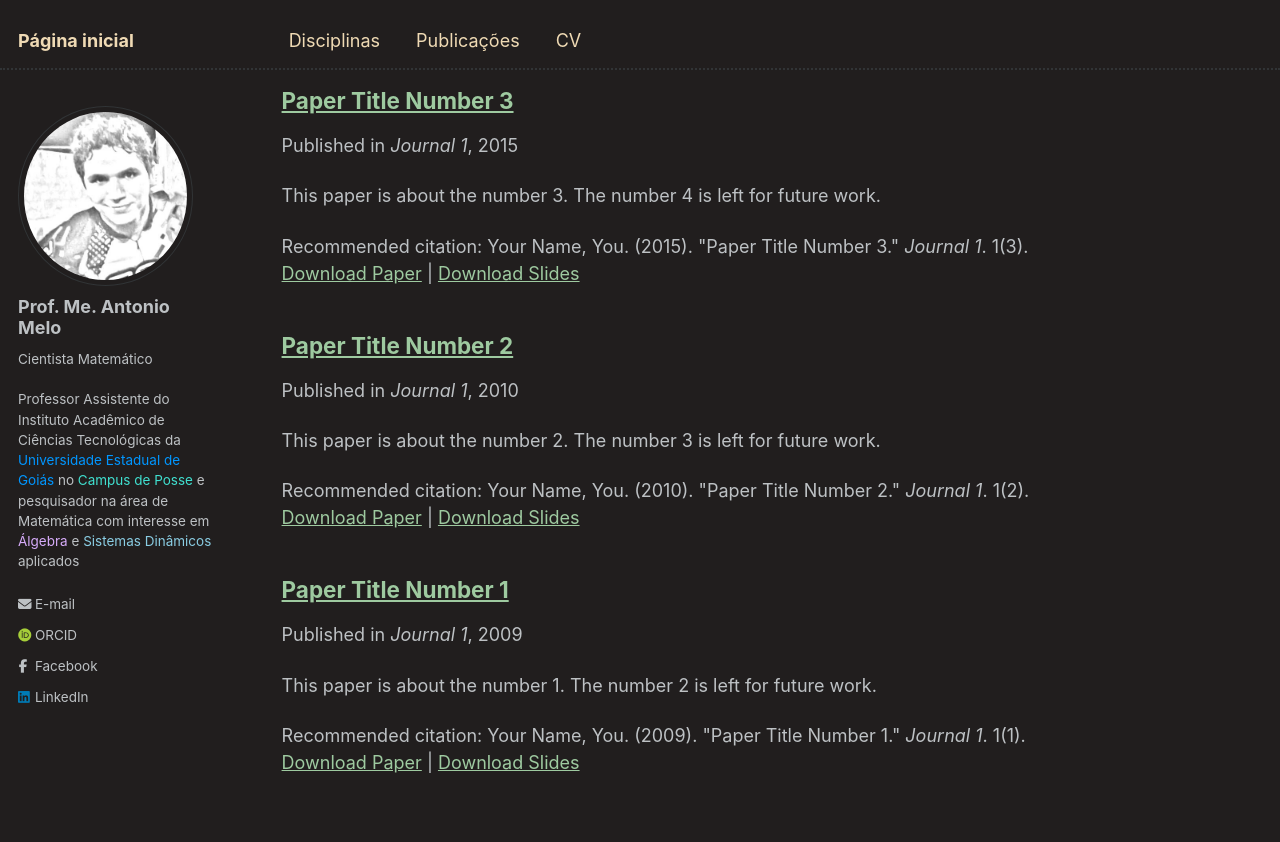
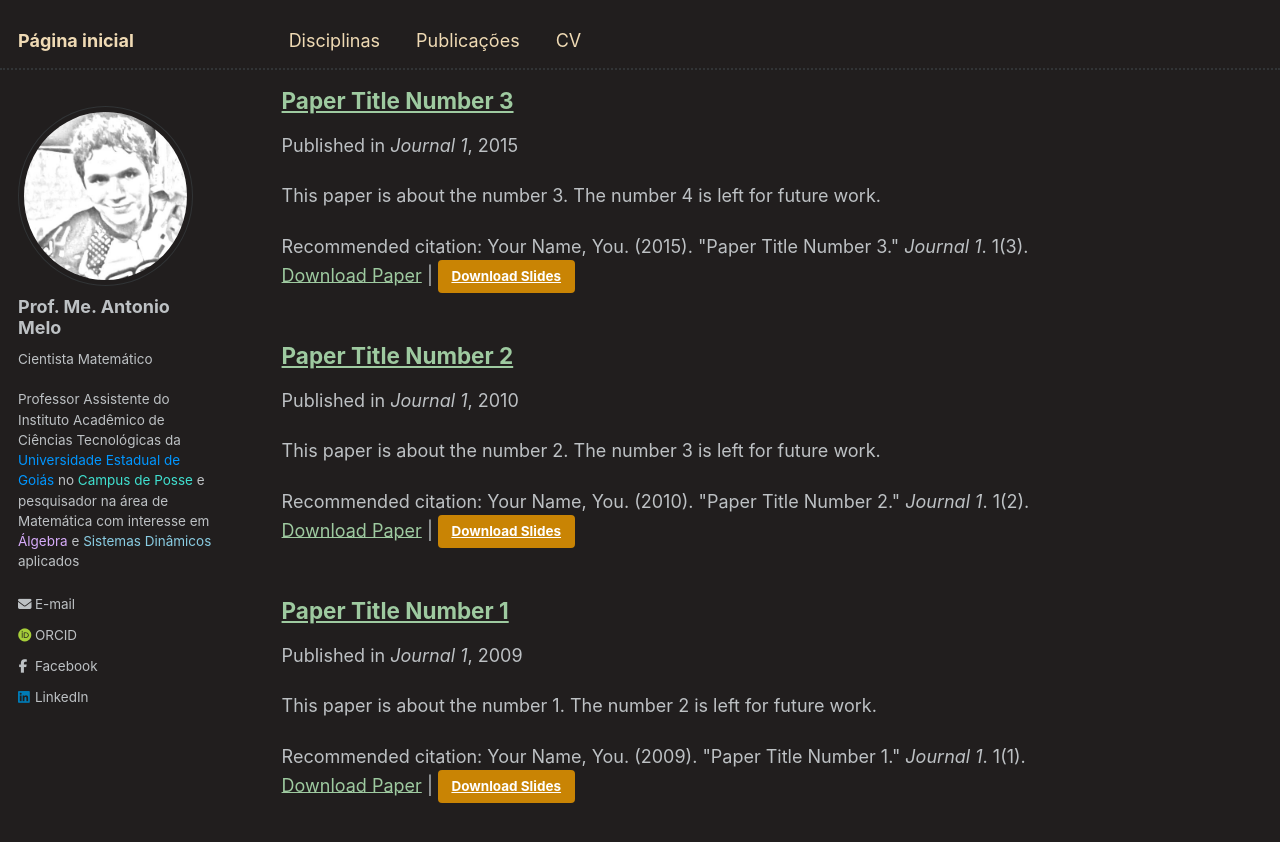
Before and after one commit to antmelo/antmelo.github.io, a Jekyll site: the page built from _pages/publications.md, in a window 1280 px wide and 900 px high, scrolled down 337 px. Shown: the top 842 px of the window. Built offline with Jekyll 4.4.1, drawn with Linux system fonts in a browser that asks for light colours; some web fonts are replaced.

Commit message:
Update archive-single.html

```diff
--- a/_includes/archive-single.html
+++ b/_includes/archive-single.html
@@ -53,11 +53,11 @@
     {% endif %}
 
     {% if post.citation and post.paperurl and post.slidesurl %}
-      <p>Recommended citation: {{ post.citation }}<br /><a href="{{ post.paperurl }}">Download Paper</a> | <a href="{{ post.slidesurl }}">Download Slides</a></p>
+      <p>Recommended citation: {{ post.citation }}<br /><a href="{{ post.paperurl }}">Download Paper</a> | <a href="{{ post.slidesurl }}" class="btn">Download Slides</a></p>
     {% elsif post.citation and post.paperurl %}
       <p>Recommended citation: {{ post.citation }}<br /><a href="{{ post.paperurl }}">Download Paper</a></p>
     {% elsif post.citation and post.slidesurl %}
-      <p>Recommended citation: {{ post.citation }}<br /><a href="{{ post.slidesurl }}">Download Slides</a></p>
+      <p>Recommended citation: {{ post.citation }}<br /><a href="{{ post.slidesurl }}" class="btn">Download Sl8ides</a></p>
     {% elsif post.citation %}
       <p>Recommended citation: {{ post.citation }}</p>
     {% elsif post.paperurl %}
```
